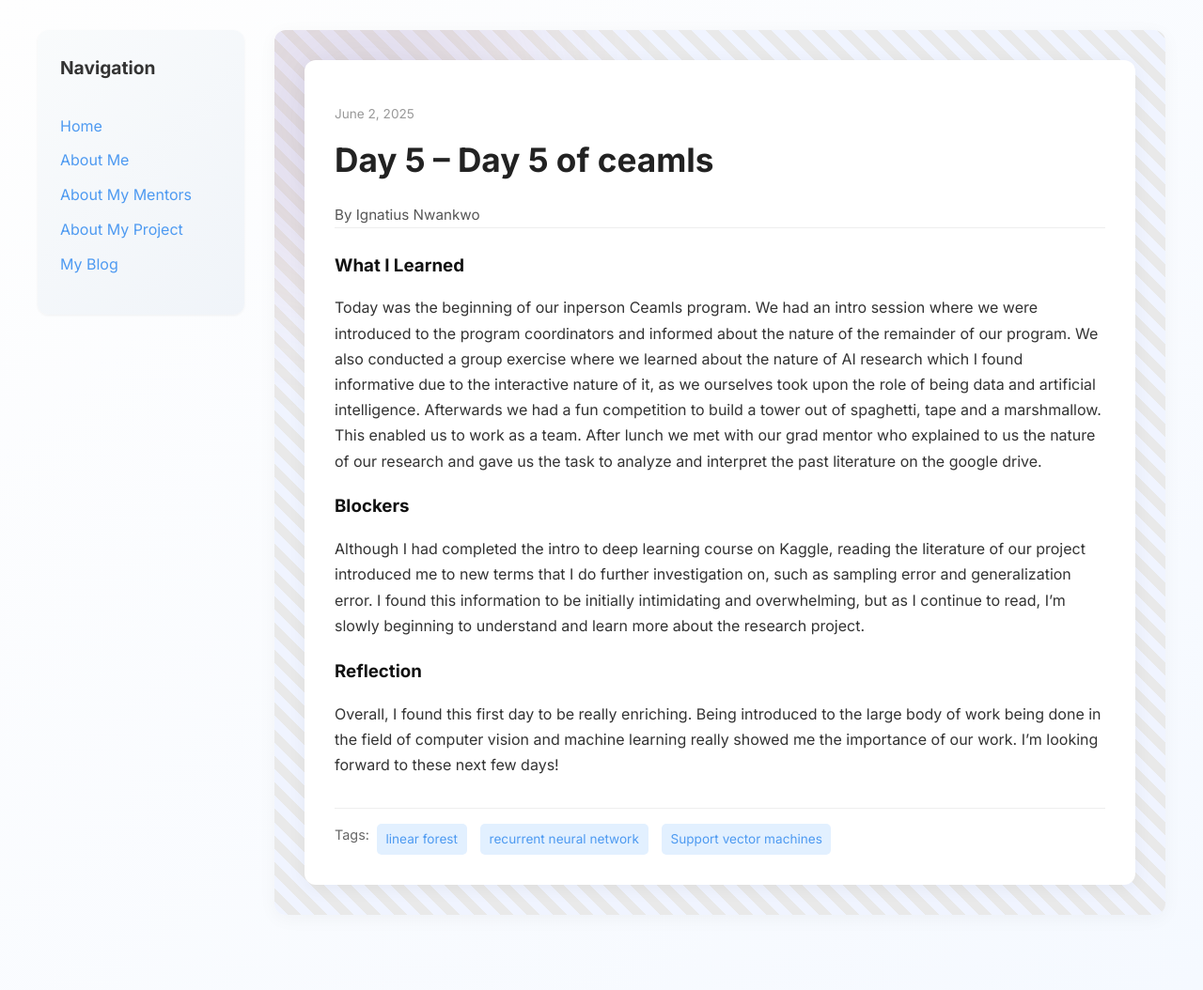
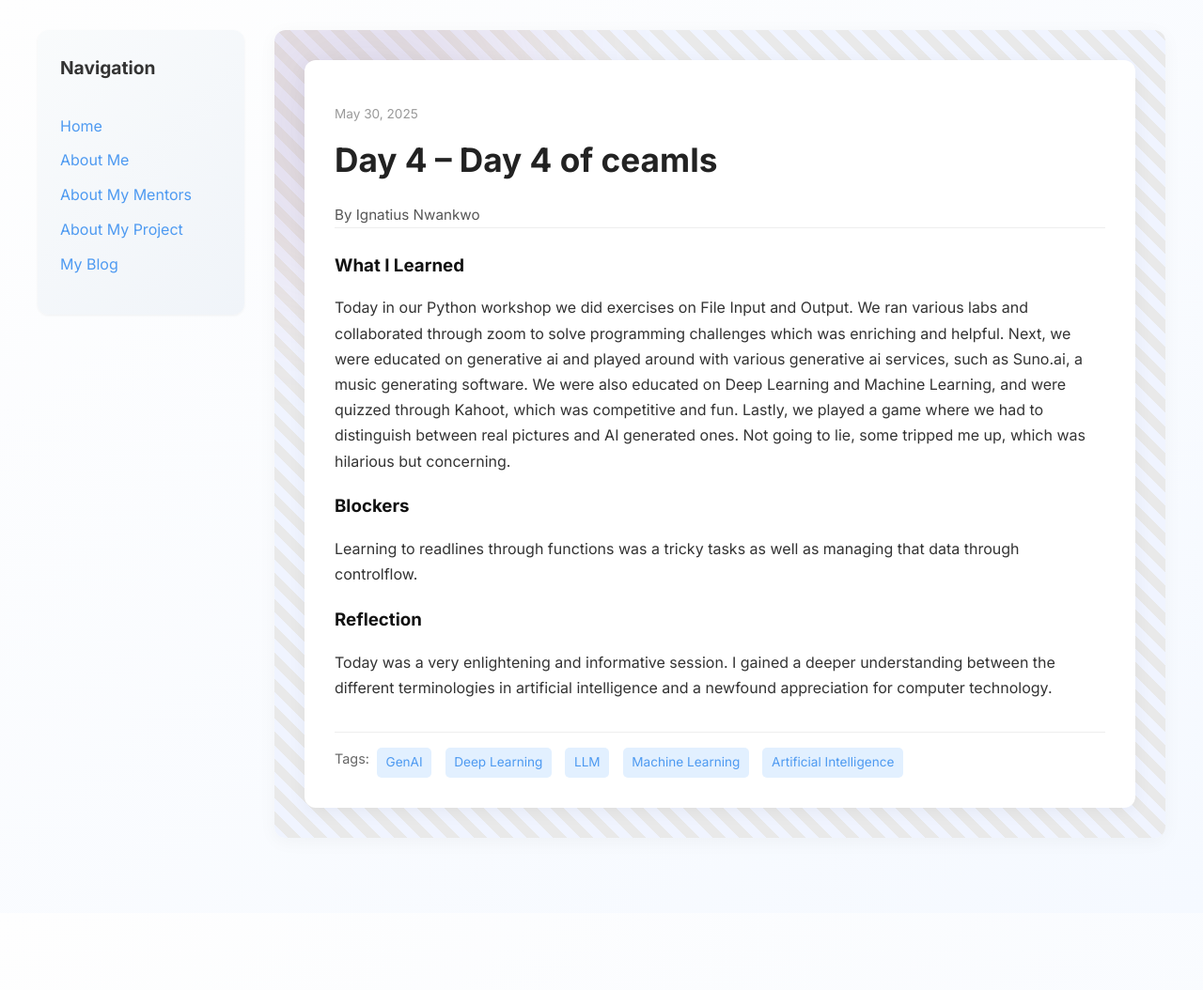
Before and after one commit to toxhi/toxhi.github.io, a Jekyll site: the page built from _posts/2025-06-02-day-5.md, in a window 1280 px wide. Shown: the whole page at 94% size. Built offline with Jekyll 4.4.1, drawn with Linux system fonts in a browser that asks for light colours; after the commit the page ends 972 px from its top, so only the background shows below that.

Commit message:
Update 2025-06-02-day-5.md

```diff
--- a/_posts/2025-06-02-day-5.md
+++ b/_posts/2025-06-02-day-5.md
@@ -1,20 +1,17 @@
 ---
 layout: post
-title: "Day 5 – Day 5 of ceamls"
-date: 2025-06-02
+title: "Day 4 – Day 4 of ceamls"
+date: 2025-05-30
 author: Ignatius Nwankwo
 permalink: /day4.html
-tags: ["linear forest", "recurrent neural network", "Support vector machines"]
+tags: ["GenAI", "Deep Learning", "LLM", "Machine Learning", "Artificial Intelligence"]
 
 what_i_learned: |
- Today was the beginning of our inperson Ceamls program. We had an intro session where we were introduced to the program coordinators and informed about the nature of the remainder of our program. We also conducted a group exercise where we learned about the nature of AI research which I found informative due to the interactive nature of it, as we ourselves took upon the role of being data and artificial intelligence. Afterwards we had a fun competition to build a tower out of spaghetti, tape and a marshmallow. This enabled us to work as a team. After lunch we met with our grad mentor who explained to us the nature of our research and gave us the task to analyze and interpret the past literature on the google drive.
-
+ Today in our Python workshop we did exercises on File Input and Output. We ran various labs and collaborated through zoom to solve programming challenges which was enriching and helpful. Next, we were educated on generative ai and played around with various generative ai services, such as Suno.ai, a music generating software. We were also educated on Deep Learning and Machine Learning, and were quizzed through Kahoot, which was competitive and fun. Lastly, we played a game where we had to distinguish between real pictures and AI generated ones. Not going to lie, some tripped me up, which was hilarious but concerning.
 
 blockers: |
-  Although I had completed the intro to deep learning course on Kaggle, reading the literature of our project introduced me to new terms that I do further investigation on, such as sampling error and generalization error. I found this information to be initially intimidating and overwhelming, but as I continue to read, I’m slowly beginning to understand and learn more about the research project.
-
+  Learning to readlines through functions was a tricky tasks as well as managing that data through controlflow.
 
 reflection: |
-  Overall, I found this first day to be really enriching. Being introduced to the large body of work being done in the field of computer vision and machine learning really showed me the importance of our work. I’m looking forward to these next few days!
-
+  Today was a very enlightening and informative session. I gained a deeper understanding between the different terminologies in artificial intelligence and a newfound appreciation for computer technology.
 ---
```
